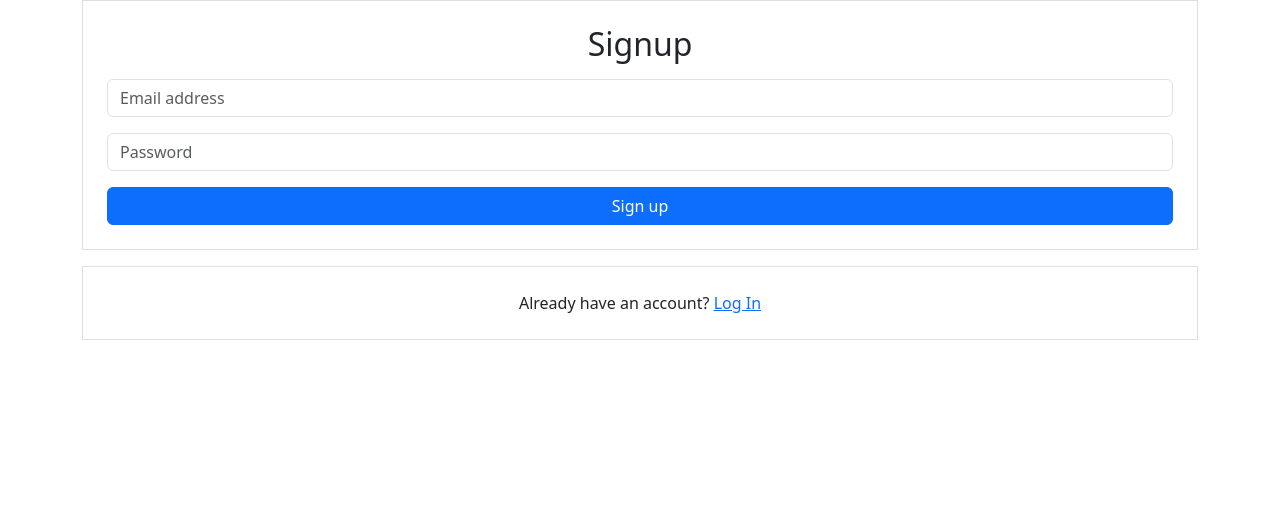
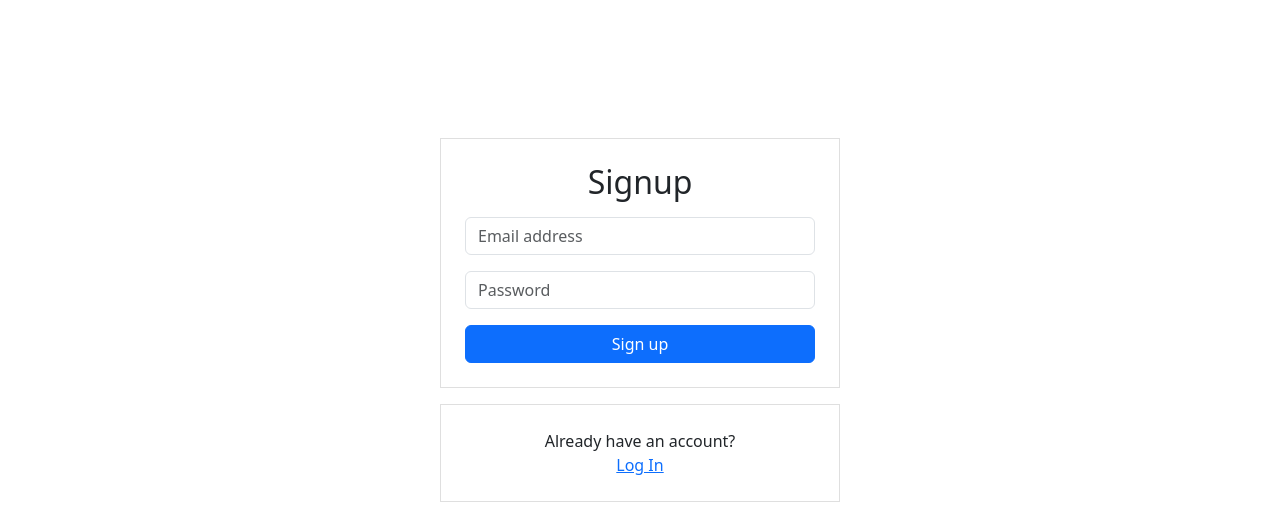
Before and after one commit to carternovak/StudentSmartRentals, a React (Create React App) app: page /signup in a window 1280 px wide. Shown: the top 514 px of the page. Built offline with nearby package versions, Linux system fonts and the light colour scheme; no server answers.

Commit message:
Fixed google login issue and signup error issues

```diff
--- a/src/Components/Login.js
+++ b/src/Components/Login.js
@@ -63,7 +63,7 @@ const Login = () => {
     e.preventDefault();
     try {
       await googleSignIn();
-      navigate("/enroll");
+      navigate("/home");
     } catch (error) {
       console.log(error.message);
     }
--- a/src/Components/Signup.js
+++ b/src/Components/Signup.js
@@ -7,6 +7,7 @@ import { updateProfile } from "firebase/auth";
 import { auth, db, storage } from "../firebase";
 import { ref } from "firebase/storage";
 import { doc, setDoc } from "firebase/firestore";
+import "../css/Login.css";
 
 const Signup = () => {
   const [email, setEmail] = useState("");
@@ -17,8 +18,14 @@ const Signup = () => {
 
   const handleSubmit = async (e) => {
     e.preventDefault();
-    setError("");
     try {
+      if(email.trim() === '' && password.trim() === '') {
+        throw new Error("Please enter an email and password!");
+      } else if (email.trim() === '') {
+        throw new Error("Email cannot be empty!");
+      } else if (password.trim() === '') {
+        throw new Error("Password cannot be empty!");
+      }
       const userCredential = await signUp(email, password);
       await verifyEmail(userCredential.user);
       alert("Link has been sent to Email ID! Kindly verify using link and signIn!");
@@ -38,14 +45,16 @@ const Signup = () => {
 
       await setDoc(doc(db, "userChats", res.user.uid), {});
 
+      navigate("/enroll");
     } catch (err) {
       setError(err.message);
     }
-    navigate("/enroll");
   };
 
   return (
     <>
+      <div className="login_container">
+        <div className="login">
           <div className="p-4 box">
             <h2 className="mb-3 text-center"> Signup </h2>
             {error && <Alert variant="danger">{error}</Alert>}
@@ -73,8 +82,10 @@ const Signup = () => {
               </div>
             </Form>
           </div>
-      <div className="p-4 box mt-3 text-center">
+          <div className="p-4 box mt-3 text-center login">
             Already have an account? <Link to="/">Log In</Link>
+          </div>
+        </div>
       </div>
     </>
   );
```
Lines whose indentation alone changed are shown as unchanged.
